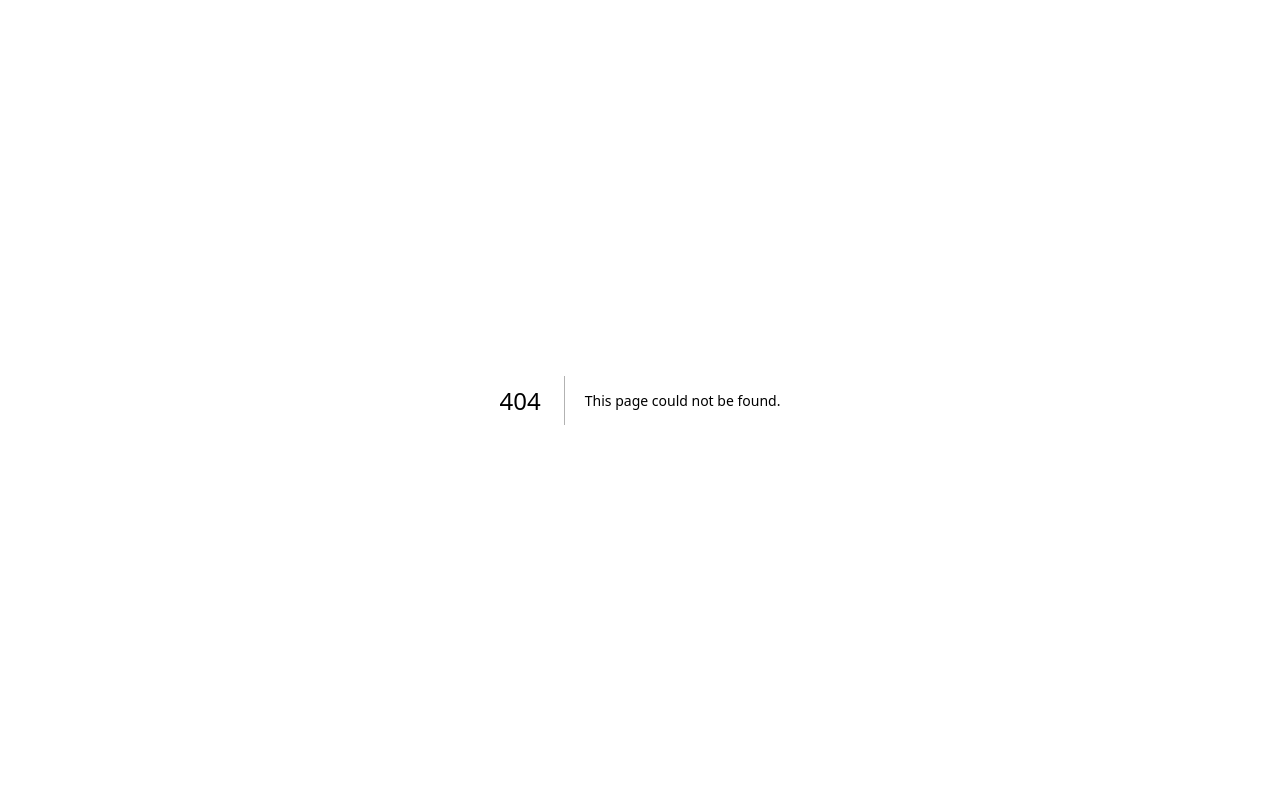
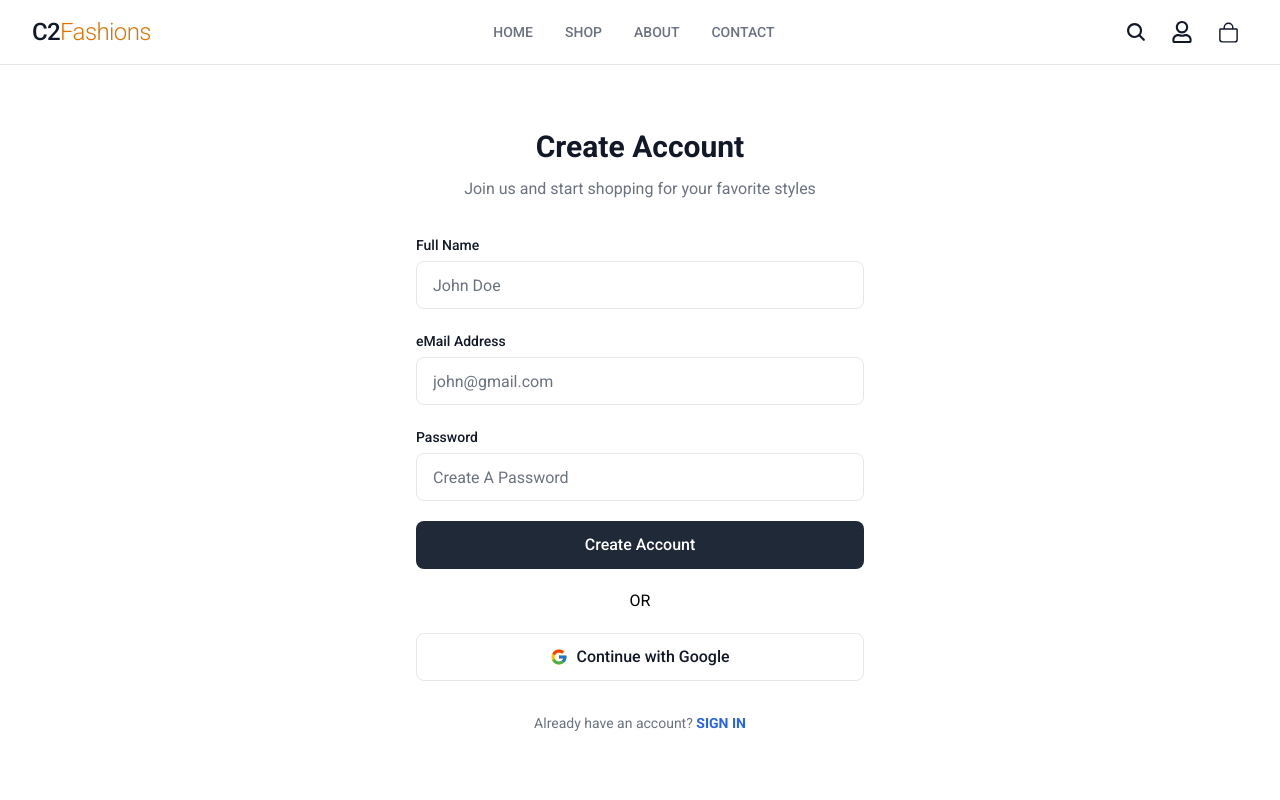
Before and after one commit to creativeloc/nextjs-estore2026, a Next.js app: page /signup in a window 1280 px wide. Before the commit this address had no page. Shown: the top 800 px of the page. Built offline with nearby package versions, Linux system fonts and the light colour scheme.

Commit message:
created reusable form ui without funtionality

```diff
--- /dev/null
+++ b/src/app/(auth)/signin/page.tsx
@@ -0,0 +1,9 @@
+import FrontendLayout from "@/components/layouts/FrontendLayout"
+
+export default function SigninPage() {
+  return (
+    <FrontendLayout>
+      <p>Signin Page</p>
+    </FrontendLayout>
+  )
+}
--- /dev/null
+++ b/src/app/(auth)/signup/page.tsx
@@ -0,0 +1,59 @@
+import FrontendLayout from "@/components/layouts/FrontendLayout"
+import Button from "@/components/ui/Button"
+import Input from "@/components/ui/Input"
+import Link from "next/link"
+import { FcGoogle } from "react-icons/fc"
+
+export default function SignupPage() {
+  return (
+    <FrontendLayout>
+      <section className="flex min-h-[70vh] items-center justify-center py-16">
+        <div className="max-w-md w-full">
+          {/* header */}
+          <div className="text-center">
+            <h2 className="text-3xl font-bold text-foreground">
+              Create Account
+            </h2>
+
+            <p className="mt-3 text-muted-foreground">
+              Join us and start shopping for your favorite styles
+            </p>
+          </div>
+
+          {/* form */}
+          <form className="space-y-5 mt-8">
+            <Input label="Full Name" placeholder="John Doe" type="text" />
+            <Input
+              label="eMail Address"
+              placeholder="john@gmail.com"
+              type="email"
+            />
+            <Input
+              label="Password"
+              placeholder="Create A Password"
+              type="password"
+            />
+
+            <Button fullWidth={true}>Create Account</Button>
+            <p className="text-center">OR</p>
+            <Button
+              leftIcon={<FcGoogle size={18} />}
+              type="button"
+              fullWidth={true}
+              variant="outline"
+            >
+              Continue with Google
+            </Button>
+          </form>
+
+          <p className="mt-8 text-center text-sm text-muted-foreground">
+            Already have an account?{" "}
+            <Link href="/signin" className="font-bold uppercase text-accent">
+              Sign In
+            </Link>
+          </p>
+        </div>
+      </section>
+    </FrontendLayout>
+  )
+}
--- a/src/components/navbar/Navbar.tsx
+++ b/src/components/navbar/Navbar.tsx
@@ -1,8 +1,7 @@
 "use client"
 
 import Link from "next/link"
-import { usePathname } from "next/navigation"
-import { useRouter } from "next/navigation"
+import { usePathname, useRouter } from "next/navigation"
 import { useState } from "react"
 import { FaRegUser } from "react-icons/fa"
 import { FiMenu, FiX } from "react-icons/fi"
@@ -56,11 +55,17 @@ export default function Navbar() {
               <IoSearch size={22} />
             </button>
             {/* User Icon */}
-            <button className="rounded-full p-2 text-foreground transition-colors hover:bg-surface">
+            <button
+              className="rounded-full p-2 text-foreground transition-colors hover:bg-surface"
+              onClick={() => router.push("/signin")}
+            >
               <FaRegUser size={22} />
             </button>
             {/* Cart Icon */}
-            <button className="rounded-full p-2 text-foreground transition-colors hover:bg-surface">
+            <button
+              onClick={() => router.push("/cart")}
+              className="rounded-full p-2 text-foreground transition-colors hover:bg-surface"
+            >
               <IoBagOutline size={23} />
             </button>
           </div>
@@ -91,7 +96,7 @@ export default function Navbar() {
 
             <button
               className="mt-4 rounded-lg bg-primary py-3 text-sm font-medium text-primary-foreground transition hover:bg-primary-hover"
-              onClick={() => router.push("/sign-in")}
+              onClick={() => router.push("/signin")}
             >
               Sign In
             </button>
--- /dev/null
+++ b/src/components/ui/Input.tsx
@@ -0,0 +1,48 @@
+import { forwardRef, InputHTMLAttributes, TextareaHTMLAttributes } from "react"
+
+interface BaseProps {
+  label: string
+  variant?: "input" | "textarea"
+  className?: string
+  error?: string
+}
+
+type InputProps = BaseProps &
+  InputHTMLAttributes<HTMLInputElement> &
+  TextareaHTMLAttributes<HTMLTextAreaElement>
+
+const Input = forwardRef<HTMLInputElement | HTMLTextAreaElement, InputProps>(
+  ({ label, variant = "input", className = "", error, ...props }, ref) => {
+    const inputClasses = `
+  w-full rounded-lg bg-background text-foreground placeholder:text-muted-foreground outline-none transitions-colors mt-1 ${error ? "border border-destructive focus:border-destructive" : "border border-border focus:border-primary"}
+  ${variant === "textarea" ? "px-4 py-3 resize-none" : "h-12 px-4"}
+  ${className}
+`
+    return (
+      <div className="space-y-2">
+        <label className="text-sm font-medium text-foreground">{label}</label>
+
+        {variant === "textarea" ? (
+          <textarea
+            ref={ref as React.Ref<HTMLTextAreaElement>}
+            rows={5}
+            {...(props as TextareaHTMLAttributes<HTMLTextAreaElement>)}
+            className={inputClasses}
+          />
+        ) : (
+          <input
+            ref={ref as React.Ref<HTMLInputElement>}
+            {...(props as InputHTMLAttributes<HTMLInputElement>)}
+            className={inputClasses}
+          />
+        )}
+
+        {error && <p className="text-destructive text-sm">{error}</p>}
+      </div>
+    )
+  }
+)
+
+Input.displayName = "Input"
+
+export default Input
```
